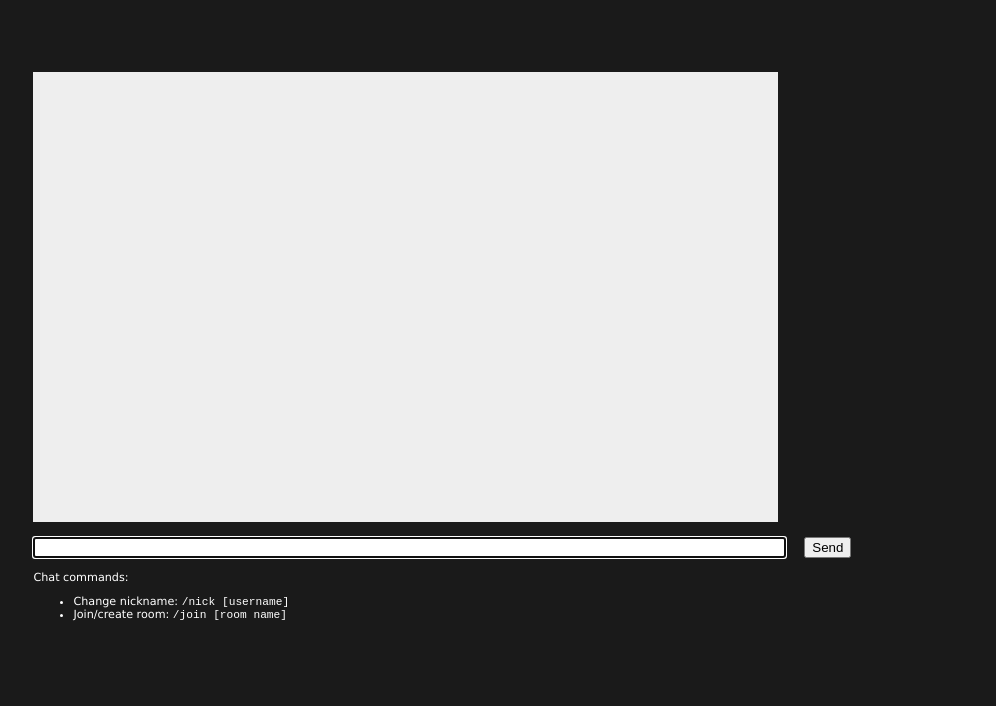
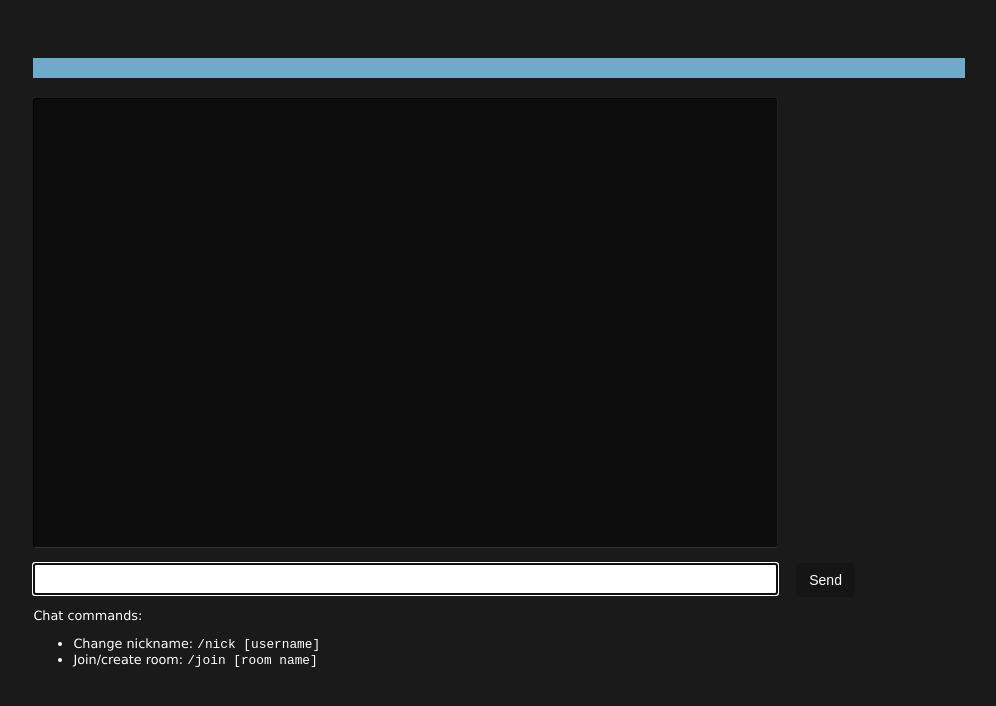
Before and after one commit to pixelmauler/chatter, a website: page public/index.html in a window 1280 px wide. Shown: the whole page, without its empty margins (141-1137 px from the left). Drawn offline with nearby package versions, Linux system fonts and the light colour scheme; no server answers.

Commit message:
more css

```diff
--- a/public/styles/style.css
+++ b/public/styles/style.css
@@ -5,6 +5,9 @@ padding: 50px;
 font: .9rem "Lucida Grande", Helvetica, Arial, sans-serif;
 font-weight: 100;
 }
+* {-webkit-box-sizing: border-box;
+  -moz-box-sizing: border-box;
+  box-sizing: border-box; }
 a {
 color: #00B7FF;
 }
@@ -14,22 +17,34 @@ margin-left: auto;
 margin-right: auto;
 }
 #room {
-background-color: #ddd;
-margin-bottom: 1em;
+background-color: #70aaca;
+width: intrinsic;
+margin-bottom: 1.4em;
+padding: 10px 16px;
+
+
 }
 #messages {
 width: 80%;
 height: 450px;
 overflow: auto;
-background-color: #eee;
+background-color: #0c0c0c;
+border-bottom: 1px solid #323232;
+border-top: 1px solid #000000;
+border-left: 1px solid #000000;
+border-right: 1px solid #1f1f1f;
+
+        border-radius: 4px;
 margin-bottom: 1em;
 margin-right: 10px;
+padding: 15px;
 }
 #room-list {
 float: right;
 width: 20%;
 height: 450px;
 overflow: auto;
+padding: 15px;
 }
 #room-list div {
 border-bottom: 1px solid #eee;
@@ -41,7 +56,40 @@ background-color: #ddd;
 width: 80%;
 margin-bottom: 1em;
 margin-right: 1em;
+padding: 5px;
+height: 32px;
 }
 #help {
-font: .7rem "Lucida Grande", Helvetica, Arial, sans-serif;
+font: .8rem "Lucida Grande", Helvetica, Arial, sans-serif;
 }
+
+#send-button{
+display: inline-block;
+padding: 6px 12px;
+margin-bottom: 0;
+font-size: 14px;
+font-weight: normal;
+line-height: 1.428571429;
+text-align: center;
+white-space: nowrap;
+vertical-align: middle;
+cursor: pointer;
+border: 1px solid transparent;
+border-radius: 4px;
+-webkit-user-select: none;
+-moz-user-select: none;
+-ms-user-select: none;
+-o-user-select: none;
+user-select: none;
+color: white;
+background-color: #151515;
+}
+
+#send-button:hover{
+  background-color: #0c0c0c;
+  -webkit-user-select: none;
+-moz-user-select: none;
+-ms-user-select: none;
+-o-user-select: none;
+user-select: none;
+}
```
